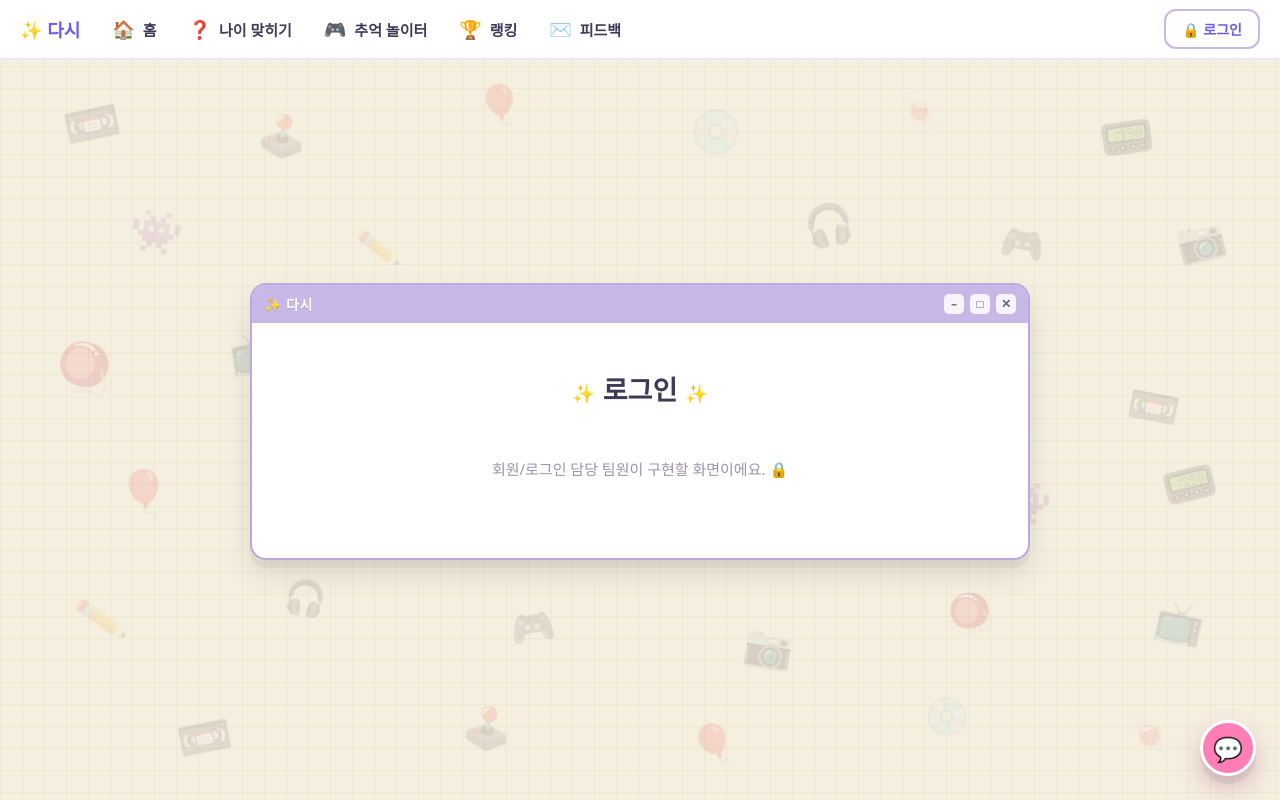
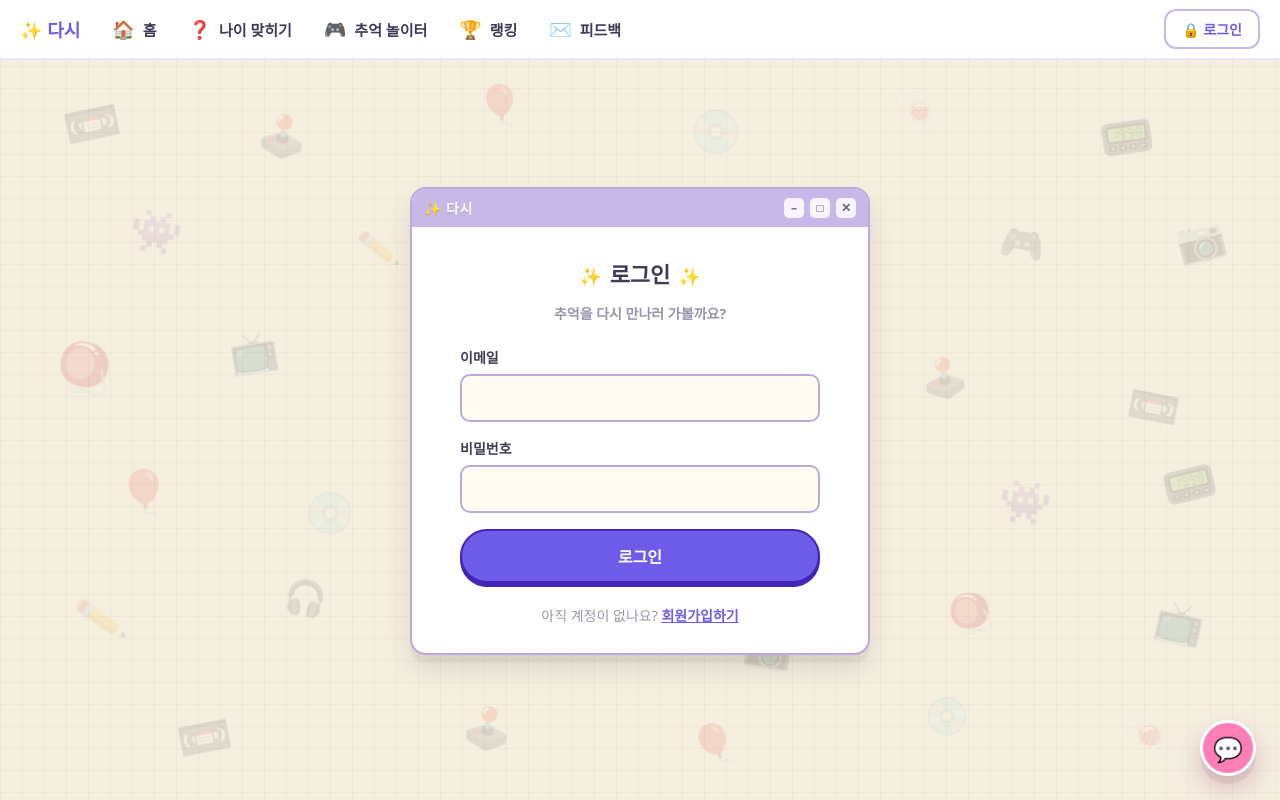
Before and after one commit to MiriKim79/DASI, a React (Vite) app in the folder frontend/: page /login in a window 1280 px wide. Built offline with nearby package versions, Linux system fonts and the light colour scheme; no server answers; a web font is replaced by a local one.

Commit message:
Feat: 로그인 화면과 JWT 인증 흐름 구현 (#39)

```diff
--- a/frontend/src/App.jsx
+++ b/frontend/src/App.jsx
@@ -8,6 +8,7 @@ import AgeTestStartPage from "./pages/AgeTest/StartPage.jsx";
 import AgeTestQuizPage from "./pages/AgeTest/QuizPage.jsx";
 import AgeTestResultPage from "./pages/AgeTest/ResultPage.jsx";
 import SignupPage from "./pages/Auth/SignupPage.jsx";
+import LoginPage from "./pages/Auth/LoginPage.jsx";
 import ChatbotFab from "./components/Chatbot/ChatbotFab.jsx";
 
 // 전체 앱 라우팅. 공통 Layout(사이드바+상단바) 아래에 각 화면이 들어간다.
@@ -37,10 +38,7 @@ export default function App() {
             path="/feedback"
             element={<PlaceholderPage title="피드백" note="피드백 담당 팀원이 구현할 화면이에요. ✉️" />}
           />
-          <Route
-            path="/login"
-            element={<PlaceholderPage title="로그인" note="회원/로그인 담당 팀원이 구현할 화면이에요. 🔒" />}
-          />
+          <Route path="/login" element={<LoginPage />} />
           <Route path="/signup" element={<SignupPage />} />
         </Route>
         <Route path="*" element={<Navigate to="/" replace />} />
--- /dev/null
+++ b/frontend/src/pages/Auth/LoginPage.jsx
@@ -0,0 +1,157 @@
+import { useState } from "react";
+import { Link, useNavigate } from "react-router-dom";
+import RetroWindow from "../../components/RetroWindow.jsx";
+import {
+  api,
+  clearAccessToken,
+  setAccessToken,
+} from "../../api/client.js";
+import "./SignupPage.css";
+
+const EMAIL_PATTERN = /^[^\s@]+@[^\s@]+\.[^\s@]+$/;
+
+function validateLogin({ email, password }) {
+  const errors = {};
+
+  if (!email.trim()) {
+    errors.email = "이메일을 입력해 주세요.";
+  } else if (!EMAIL_PATTERN.test(email.trim())) {
+    errors.email = "올바른 이메일 형식을 입력해 주세요.";
+  }
+
+  if (!password) {
+    errors.password = "비밀번호를 입력해 주세요.";
+  }
+
+  return errors;
+}
+
+export default function LoginPage() {
+  const navigate = useNavigate();
+  const [form, setForm] = useState({ email: "", password: "" });
+  const [errors, setErrors] = useState({});
+  const [submitError, setSubmitError] = useState("");
+  const [isSubmitting, setIsSubmitting] = useState(false);
+
+  const handleChange = (event) => {
+    const { name, value } = event.target;
+    setForm((current) => ({ ...current, [name]: value }));
+    setErrors((current) => ({ ...current, [name]: "" }));
+    setSubmitError("");
+  };
+
+  const handleSubmit = async (event) => {
+    event.preventDefault();
+    const nextErrors = validateLogin(form);
+    setErrors(nextErrors);
+    setSubmitError("");
+
+    if (Object.keys(nextErrors).length > 0) return;
+
+    let tokenStored = false;
+    setIsSubmitting(true);
+    try {
+      const token = await api.login({
+        email: form.email.trim(),
+        password: form.password,
+      });
+
+      if (!token?.access_token || token.token_type !== "bearer") {
+        throw new Error("로그인 응답을 확인하지 못했습니다.");
+      }
+
+      setAccessToken(token.access_token);
+      tokenStored = true;
+
+      const currentUser = await api.getMe();
+      if (!currentUser) {
+        throw new Error("현재 사용자 정보를 확인하지 못했습니다.");
+      }
+
+      navigate("/");
+    } catch (error) {
+      if (tokenStored) {
+        clearAccessToken();
+        setSubmitError("로그인 정보를 확인하지 못했습니다. 다시 시도해주세요.");
+      } else {
+        const message = error instanceof Error ? error.message : "";
+        setSubmitError(
+          message && message !== "요청에 실패했어요." && message !== "[object Object]"
+            ? message
+            : "로그인에 실패했어요. 잠시 후 다시 시도해주세요."
+        );
+      }
+    } finally {
+      setIsSubmitting(false);
+    }
+  };
+
+  return (
+    <div className="page signup-page">
+      <RetroWindow>
+        <section className="signup-page__content" aria-labelledby="login-title">
+          <h1 id="login-title" className="window-heading">
+            <span className="sparkle">✨</span>
+            로그인
+            <span className="sparkle">✨</span>
+          </h1>
+          <p className="signup-page__intro">추억을 다시 만나러 가볼까요?</p>
+
+          <form className="signup-form" onSubmit={handleSubmit} noValidate>
+            <div className="signup-form__field">
+              <label htmlFor="login-email">이메일</label>
+              <input
+                id="login-email"
+                name="email"
+                type="email"
+                autoComplete="email"
+                value={form.email}
+                onChange={handleChange}
+                aria-invalid={Boolean(errors.email)}
+                aria-describedby={errors.email ? "login-email-error" : undefined}
+              />
+              {errors.email && (
+                <p id="login-email-error" className="signup-form__error">
+                  {errors.email}
+                </p>
+              )}
+            </div>
+
+            <div className="signup-form__field">
+              <label htmlFor="login-password">비밀번호</label>
+              <input
+                id="login-password"
+                name="password"
+                type="password"
+                autoComplete="current-password"
+                value={form.password}
+                onChange={handleChange}
+                aria-invalid={Boolean(errors.password)}
+                aria-describedby={errors.password ? "login-password-error" : undefined}
+              />
+              {errors.password && (
+                <p id="login-password-error" className="signup-form__error">
+                  {errors.password}
+                </p>
+              )}
+            </div>
+
+            {submitError && (
+              <p className="signup-form__error signup-form__error--submit" role="alert">
+                {submitError}
+              </p>
+            )}
+
+            <button type="submit" className="signup-form__submit" disabled={isSubmitting}>
+              {isSubmitting ? "로그인 중..." : "로그인"}
+            </button>
+          </form>
+
+          <p className="signup-page__login-link">
+            아직 계정이 없나요? <Link to="/signup">회원가입하기</Link>
+          </p>
+        </section>
+      </RetroWindow>
+    </div>
+  );
+}
```
